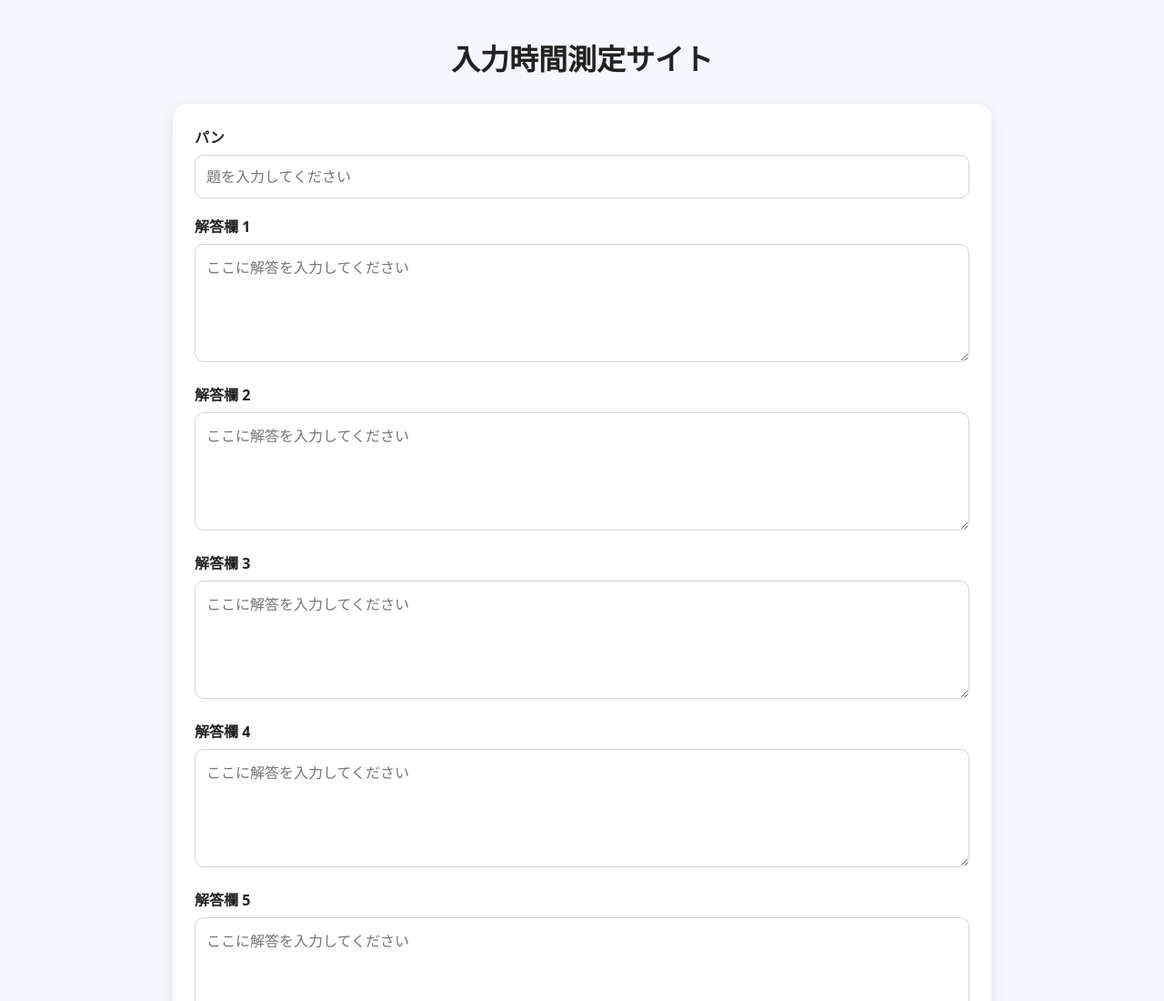
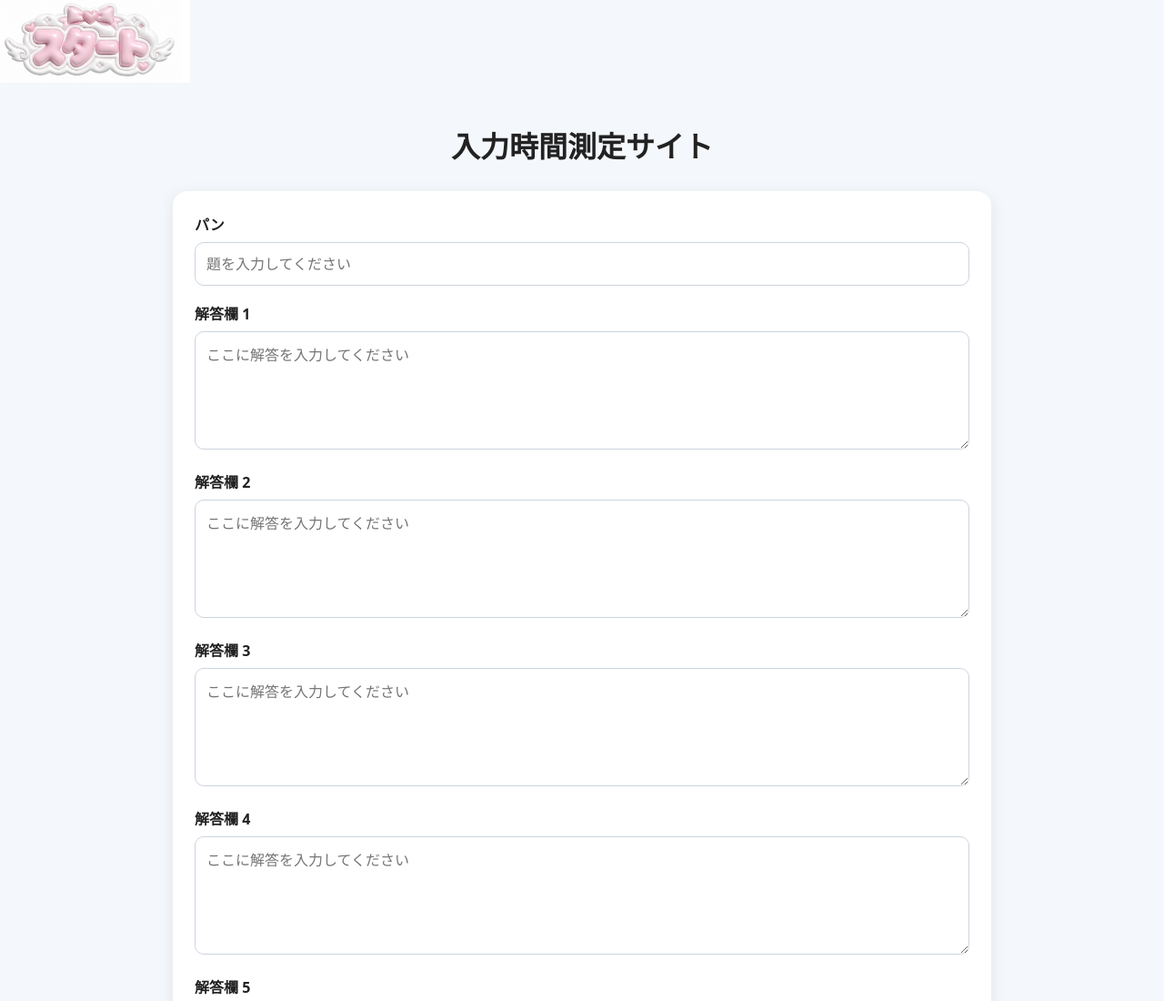
Before and after one commit to izayoi-gif/aaa, a plain HTML site: page index.html in a window 1280 px wide. Shown: the top 1100 px of the page at 91% size. Drawn offline with Linux system fonts and the light colour scheme.

Commit message:
Update index.html

```diff
--- a/index.html
+++ b/index.html
@@ -3,7 +3,7 @@
 <head>
   <meta charset="UTF-8">
   <meta name="viewport" content="width=device-width, initial-scale=1.0">
-  <title>入力時間測定サイト</title>
+<img src="Screenshot 2026-08-18 14.03.43.png" alt="タイトル" class="title-image">
 
   <style>
     * {
```
